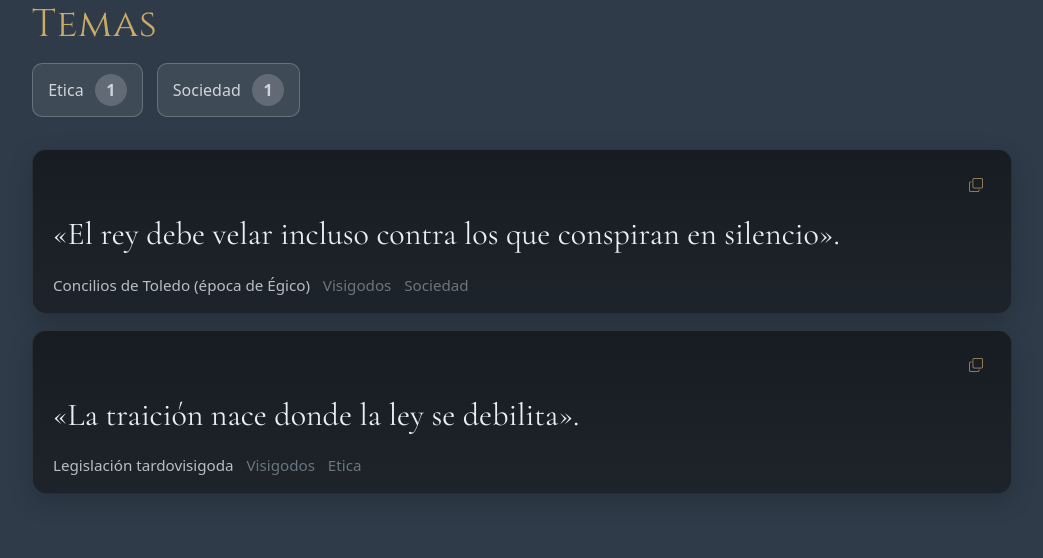
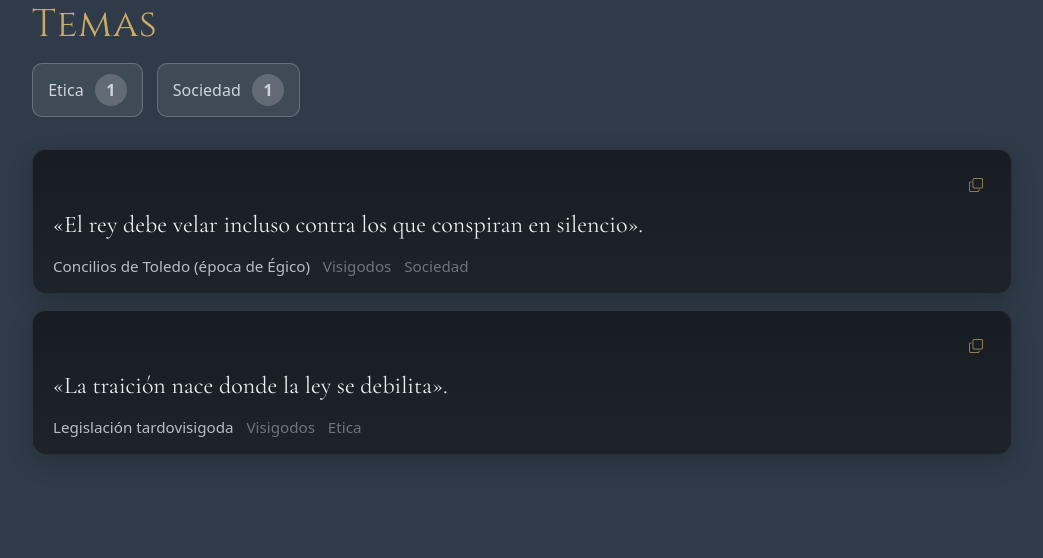
Before and after one commit to alejandro-ex-machina/quotes, a FastAPI app: a page that uses webapp/templates/base.html in a window 1280 px wide. Shown: the part 287-845 px from the top of the page, without its empty margins (118-1161 px from the left). After the commit the page ends 742 px from the top, so only its background shows below. Run offline with FastAPI, Linux system fonts and the light colour scheme.

```diff
--- a/webapp/static/author_detail.css
+++ b/webapp/static/author_detail.css
@@ -141,9 +141,9 @@
   margin: 0;
   color: var(--ml-text);
   font-family: "Cormorant Garamond", Georgia, serif;
-  font-weight: 400;
-    font-size: clamp(1.25rem, 2.6vw, 2rem);
-  line-height: 1.45;
+  font-weight: 200;
+    font-size: clamp(1rem, 2vw, 1.5rem);
+  line-height: 1.7rem;
   color: #eaeef2;
   text-align: justify;
 }
--- a/webapp/static/listings.css
+++ b/webapp/static/listings.css
@@ -42,14 +42,14 @@
 .ml-list {
   display: flex;
   flex-direction: column;
-  gap: 0.05rem;
+  gap: 0.5rem;
 }
 
 .ml-list-item {
   display: flex;
   align-items: center;
   gap: 0.85rem;
-  min-height: 70px;
+  #min-height: 70px;
   padding: 0.95rem 1rem 0.95rem 1.15rem;
   background: linear-gradient(180deg, rgba(24, 29, 36, 0.98), rgba(28, 34, 41, 0.98));
   border: 1px solid rgba(255, 255, 255, 0.08);
```
Also changed, not shown: webapp/static/images/Carl von Clausewitz.png (added).
